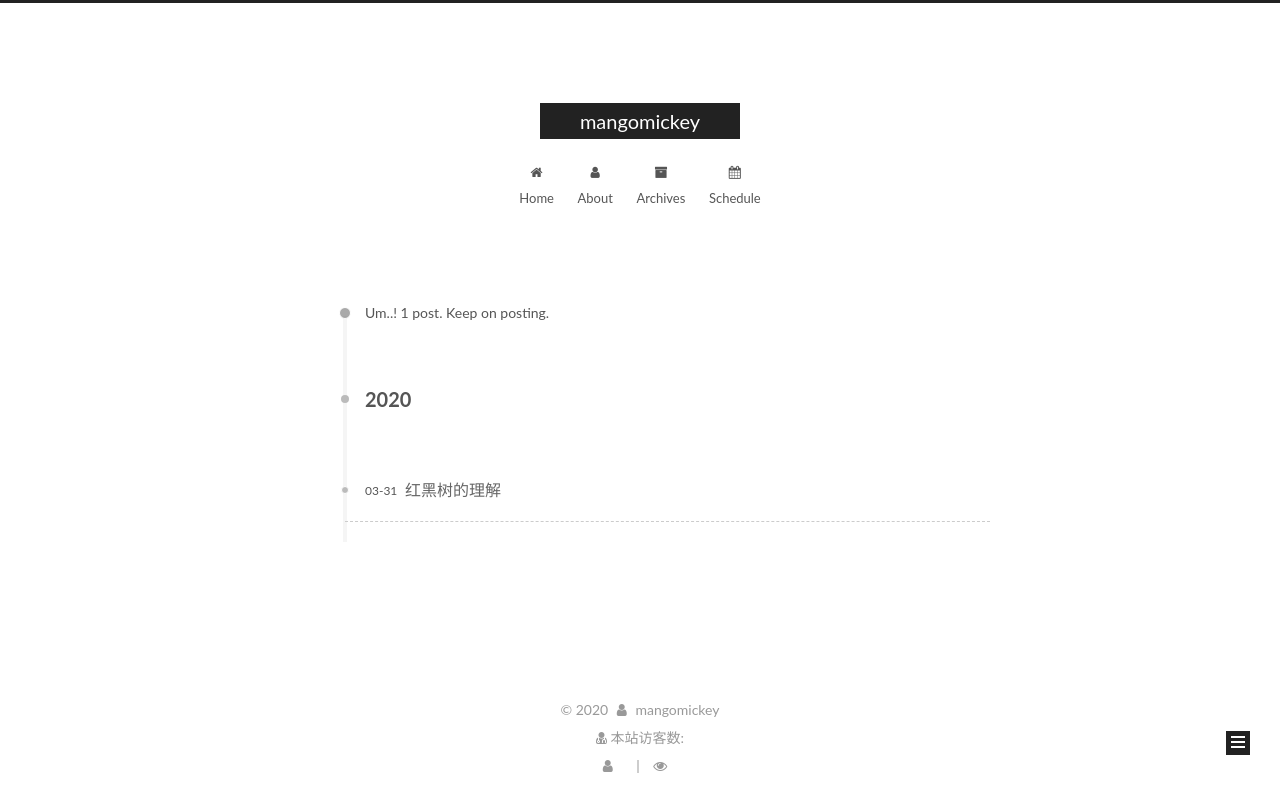
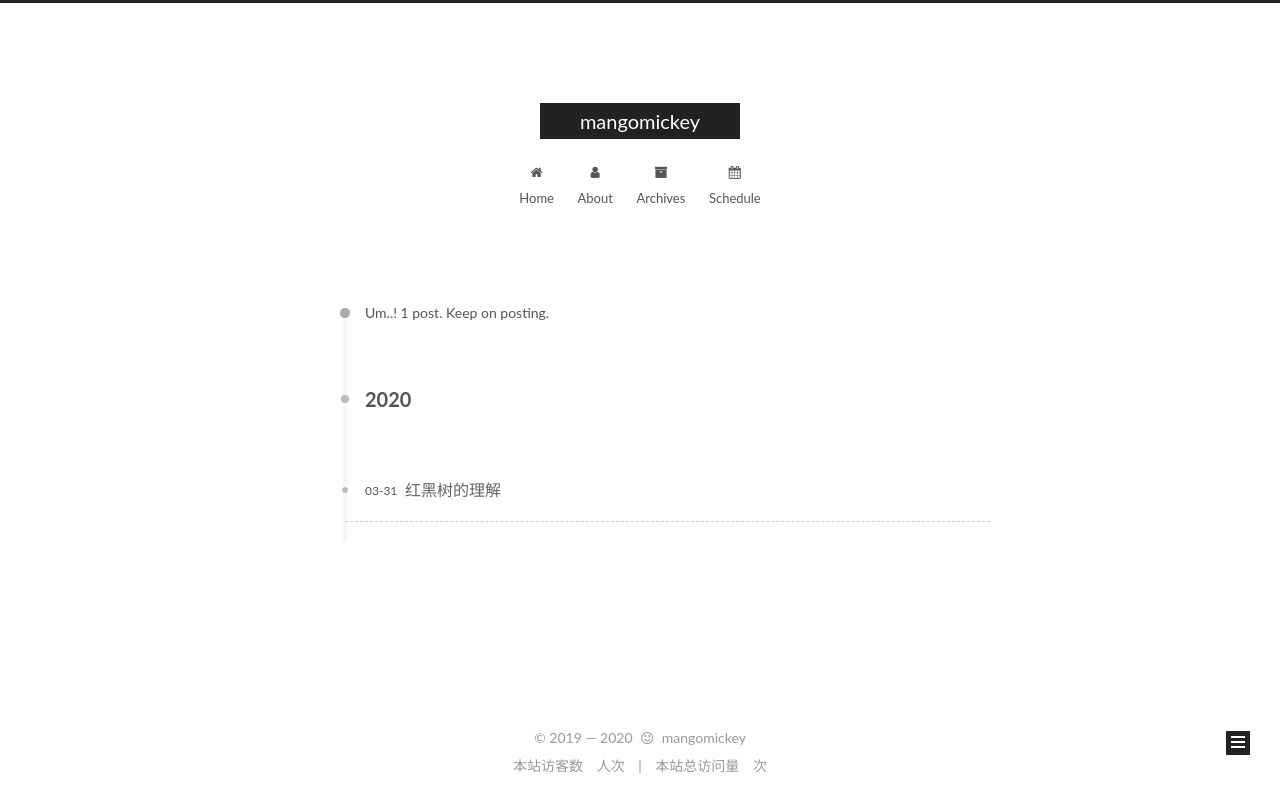
Before and after one commit to mangomickey/mangomickey.github.io, a plain HTML site: page archives/2020/03/index.html in a window 1280 px wide. Drawn offline with Linux system fonts and the light colour scheme; some packages are replaced by stand-ins of ours; a script that the page names is missing.

Commit message:
Site updated: 2020-04-03 20:10:51

```diff
--- a/archives/2020/03/index.html
+++ b/archives/2020/03/index.html
@@ -420,20 +420,15 @@
     <footer id="footer" class="footer">
       <div class="footer-inner">
         <script async src="https://busuanzi.ibruce.info/busuanzi/2.3/busuanzi.pure.mini.js"></script>
-<div class="copyright">&copy; <span itemprop="copyrightYear">2020</span>
+<div class="copyright">&copy; 2019 &mdash; <span itemprop="copyrightYear">2020</span>
   <span class="with-love">
-    <i class="fa fa-user"></i>
+    <i class="fa fa-smile-o"></i>
   </span>
   <span class="author" itemprop="copyrightHolder">mangomickey</span>
 
 
 
 
-</div>
-<div class="powered-by">
-<i class="fa fa-user-md"></i><span id="busuanzi_container_site_uv">
-  本站访客数:<span id="busuanzi_value_site_uv"></span>
-</span>
 </div>
 
 
@@ -450,17 +445,17 @@
 
 
     <span class="site-uv">
-      <i class="fa fa-user"></i>
+      本站访客数
       <span class="busuanzi-value" id="busuanzi_value_site_uv"></span>
-
+      人次
     </span>
 
 
 
     <span class="site-pv">
-      <i class="fa fa-eye"></i>
+      本站总访问量
       <span class="busuanzi-value" id="busuanzi_value_site_pv"></span>
-
+      次
     </span>
 
 </div>
```
Also changed, not shown: archives/2020/index.html (+6 -11 lines), archives/index.html (+6 -11 lines), index.html (+6 -11 lines), red-black-tree.html (+6 -11 lines), tags/others/index.html (+6 -11 lines).
